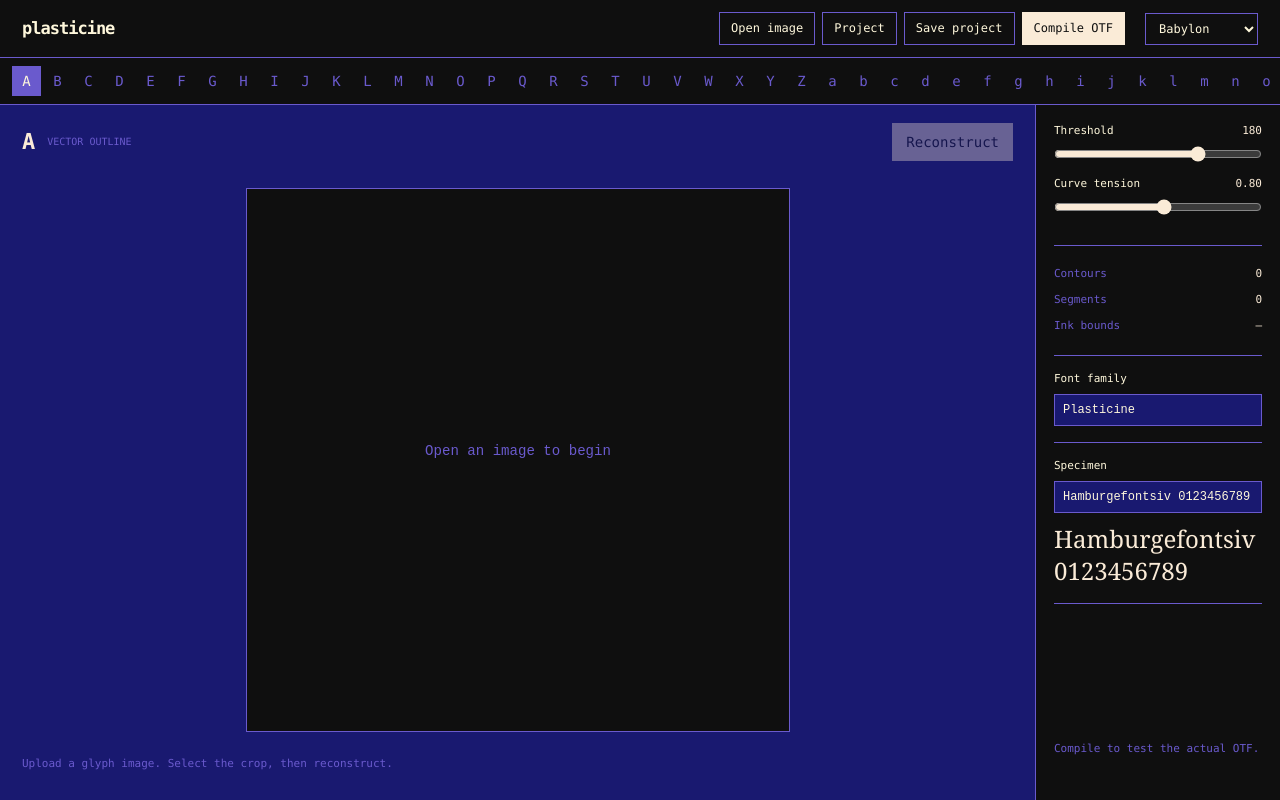
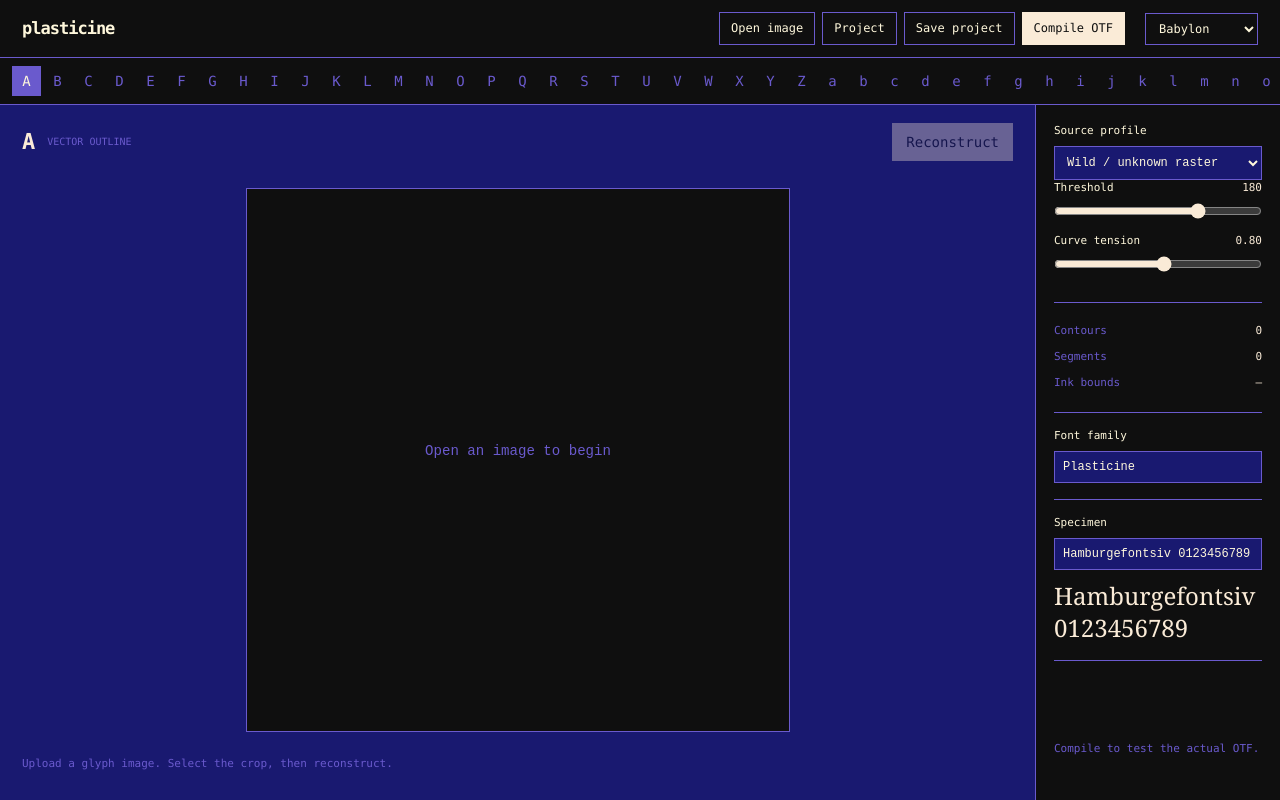
Before and after one commit to 1suo/plasticine, a React (Vite) app: page / in a window 1280 px wide. Built offline with nearby package versions, Linux system fonts and the light colour scheme.

Commit message:
Add img2bez source profile control

```diff
--- a/src/main.tsx
+++ b/src/main.tsx
@@ -26,6 +26,7 @@ function App() {
   const [crop,setCrop] = useState<Crop>({x:50,y:50,w:400,h:400});
   const [drag,setDrag] = useState<Point|null>(null);
   const [threshold,setThreshold] = useState(180);
+  const [profile,setProfile] = useState<"wild"|"clean"|"photo">("wild");
   const [tension,setTension] = useState(.8);
   const [family,setFamily] = useState("Plasticine");
   const [specimen,setSpecimen] = useState("Hamburgefontsiv 0123456789");
@@ -68,7 +69,7 @@ function App() {
     if(!blob){setMessage("Could not encode the cropped image.");return;}
     try {
       setMessage("Detecting glyph structure and fitting font-ready outlines…");
-      const traced=await traceGlyphImage(new Uint8Array(await blob.arrayBuffer()),code,threshold);
+      const traced=await traceGlyphImage(new Uint8Array(await blob.arrayBuffer()),code,threshold,profile);
       setDrawings(old=>{const next=new Map(old);next.set(code,traced.contours);return next;});
       setAdvances(old=>{const next=new Map(old);next.set(code,traced.advanceWidth);return next;});
       const segments=traced.contours.reduce((sum,contour)=>sum+contour.length-1,0);
@@ -118,6 +119,8 @@ function App() {
       </section>
       <aside>
         <section>
+          <label>Source profile</label>
+          <select className="textinput" value={profile} onChange={e=>setProfile(e.target.value as "wild"|"clean"|"photo")}><option value="wild">Wild / unknown raster</option><option value="clean">Clean font render</option><option value="photo">Photo / printed scan</option></select>
           <label>Threshold <output>{threshold}</output></label>
           <input type="range" min="0" max="255" value={threshold} onChange={e=>setThreshold(+e.target.value)}/>
           <label>Curve tension <output>{tension.toFixed(2)}</output></label>
```
